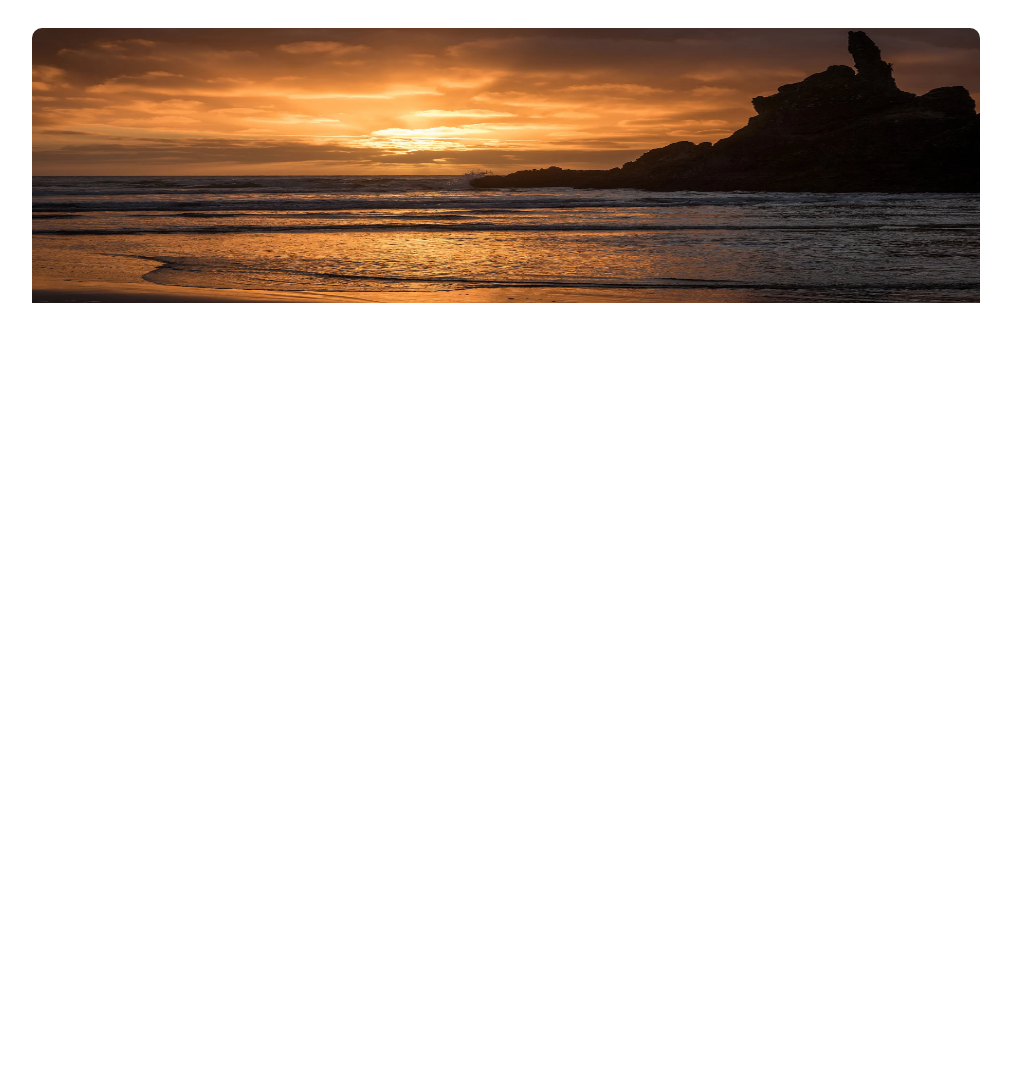
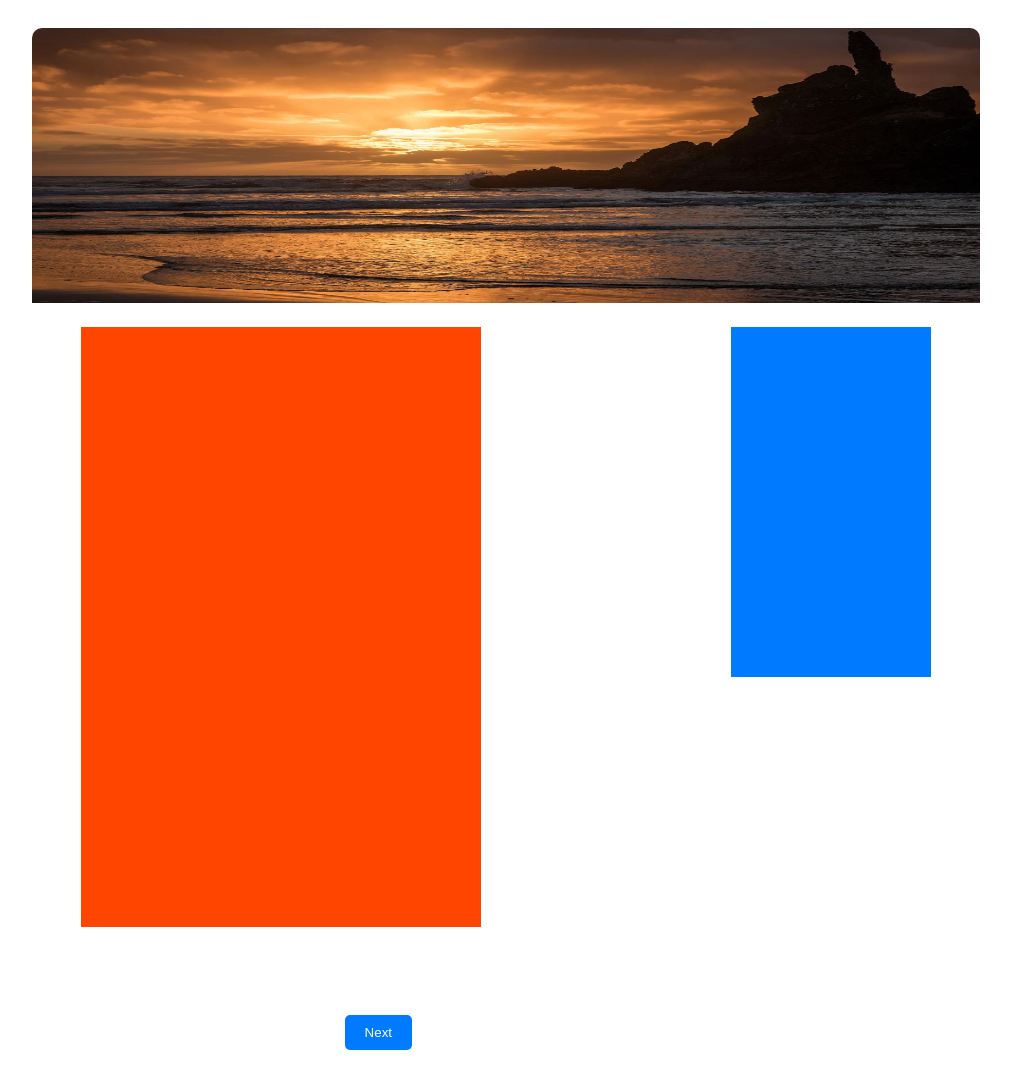
Before and after one commit to C0ntro1Fr3ak/BeachAd, a plain HTML site: page MainPage.html in a window 1280 px wide. Shown: the whole page, without its empty margins (134-1145 px from the left). Before the commit the page ends 800 px from the top, so only its background shows below. Drawn offline with Linux system fonts and the light colour scheme.

Commit message:
modified:   MainPage.html 	new file:   mainpage.css

```diff
--- a/MainPage.html
+++ b/MainPage.html
@@ -4,30 +4,22 @@
 <meta charset="UTF-8">
 <meta name="viewport" content="width=device-width, initial-scale=1.0">
 <title>Piha Lodges</title>
-<style>
-
-    .rectangle-container {
-        width: 75%;
-        margin: 0 auto;
-        background-color: transparent;
-        padding: 20px;
-        border-radius: 10px;
-    }
-
-
-    .banner-image {
-        width: 100%;
-        height: 275px;
-        border-radius: 10px 10px 0 0;
-    }
-</style>
+<link rel="stylesheet" href="mainpage.css">
+<style></style>
 </head>
 <body>
 
 
 <div class="rectangle-container">
     <img src="photos/sunset-from-piha-beach.webp" alt="Banner Image" class="banner-image">
+
+    <button class="next-button" onclick="location.href='path/to/next/page.html'">Next</button>
 </div>
-
+<div class="main-container">
+    <!-- Centered rectangle -->
+    <div class="centered-rectangle"></div>
+    <!-- Small rectangle to the right -->
+    <div class="small-rectangle"></div>
+</div>
 </body>
 </html>
--- /dev/null
+++ b/mainpage.css
@@ -0,0 +1,47 @@
+.rectangle-container {
+    width: 75%;
+    margin: 0 auto;
+    background-color: transparent;
+    padding: 20px;
+    border-radius: 10px;
+}
+
+
+.banner-image {
+    width: 100%;
+    height: 275px;
+    border-radius: 10px 10px 0 0;
+}
+.next-button {
+    position: absolute;
+    bottom: -250px;
+    right: 734px;
+    padding: 10px 20px;
+    background-color: #007bff;
+    color: #fff;
+    border: none;
+    border-radius: 5px;
+    cursor: pointer;
+}
+
+.main-container {
+    display: flex;
+    justify-content: center;
+    align-items: middle;
+    height: 100vh;
+}
+
+
+.centered-rectangle {
+    width: 400px;
+    height: 600px;
+    background-color: orangered;
+    margin-right: 250px;
+}
+
+
+.small-rectangle {
+    width: 200px;
+    height: 350px;
+    background-color: #007bff;
+}
```
